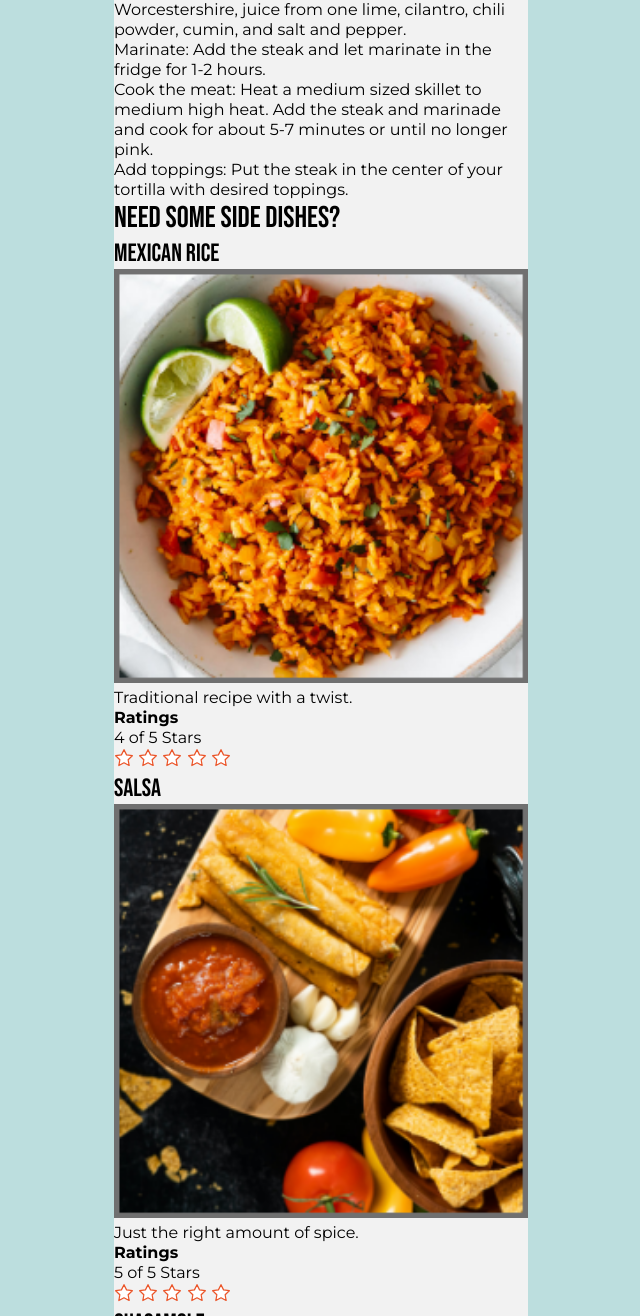
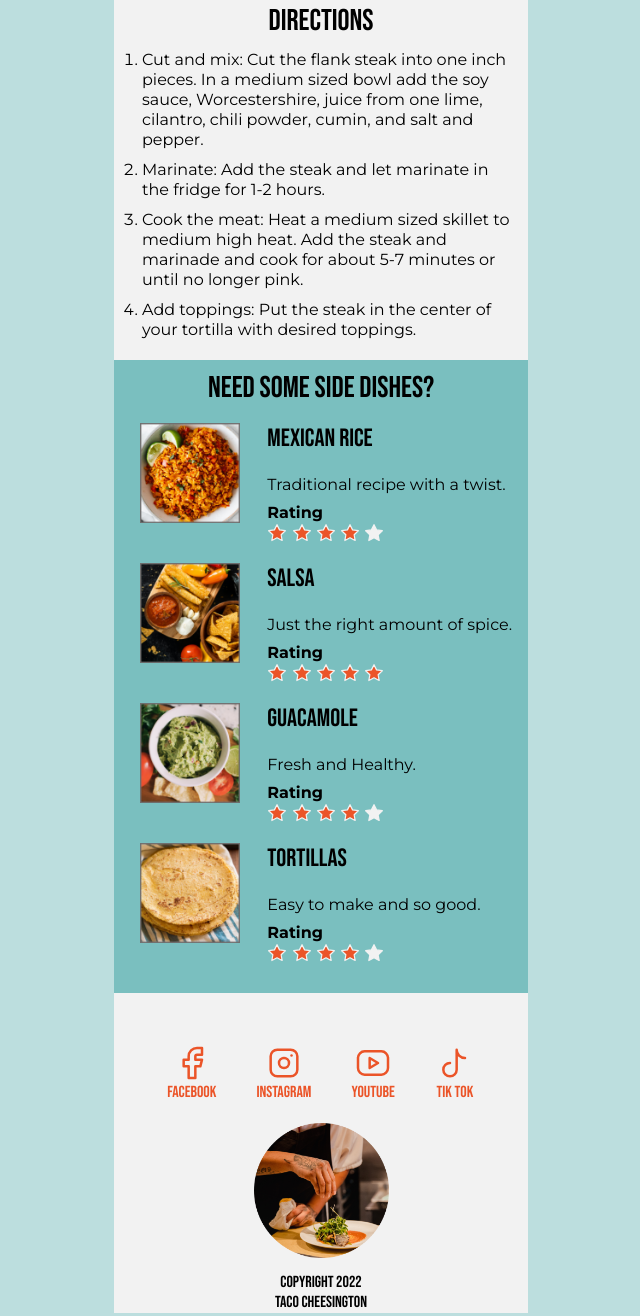
Before and after one commit to dchurst/recipe, a plain HTML site: page index.html in a window 1280 px wide. Shown: the part 1484-2800 px from the top of the page, without its empty margins (319-959 px from the left). Drawn offline with Linux system fonts and the light colour scheme.

Commit message:
Mobile version complete
Completed mobile version of webpage

```diff
--- a/index.html
+++ b/index.html
@@ -65,14 +65,12 @@
         </header>
 
         <main>
-            <figure>
+            <div id="street-tacos">
                 <img src="images/street-tacos.png" alt="Freshly made tacos on a plate" width="1026" height="1539">
-            </figure>
-            <div>
                 <p>Street tacos are delicious, amazing, and oh so mouthwatering! Bite into tender steak, zesty lime flavor with a hint of spice and add on tomatoes, avocado, and onions for a savory bite you are going to love!</p>
                 <p>These street tacos are completely jam-packed with flavor and they are so easy to make. I love how the meat is so tender and juicy and only takes an hour to marinate! If you absolutely love tacos like me, try out these other amazing taco recipes! These taco-stuffed avocados, Baja fish tacos, and ground beef tacos will not disappoint!!</p>
             </div>
-            <section>
+            <section id="details">
                 <h2>Details</h2>
                 <dl>
                     <dt>Prep Time</dt>
@@ -91,7 +89,7 @@
                     <dd>6 Tacos</dd>
                 </dl>
             </section>
-            <section>
+            <section id="ingredients">
                 <h2>Ingredients</h2>
                 <ul>
                     <li>Flank steak</li>
@@ -107,7 +105,7 @@
                     <li>Corn tortillas</li>
                 </ul>
             </section>
-            <section>
+            <section id="directions">
                 <h2>Directions</h2>
                 <ol>
                     <li>Cut and mix: Cut the flank steak into one inch pieces. In a medium sized bowl add the soy sauce, Worcestershire, juice from one lime, cilantro, chili powder, cumin, and salt and pepper.</li>
@@ -118,14 +116,14 @@
             </section>
             <aside>
                 <h2>Need some side dishes?</h2>
-                <section>
+                <section class="side-dishes">
                     <h3>Mexican Rice</h3>
                     <img src="images/mexican-rice.png" alt="Bowl of Mexican rice with lime" width="234" height="234">
                     <p>Traditional recipe with a twist.</p>
                     <dl>
-                        <dt>Ratings</dt>
+                        <dt>Rating</dt>
                         <dd>
-                            <figure>
+                            <figure class="four-stars">
                                 <figcaption>4 of 5 Stars</figcaption>
                                 <svg xmlns="http://www.w3.org/2000/svg" class="icon icon-tabler icon-tabler-star" width="20" height="20" viewBox="0 0 24 24" stroke-width="1.5" stroke="#ffffff" fill="#ffffff" stroke-linecap="round" stroke-linejoin="round">
                                     <path stroke="none" d="M0 0h24v24H0z" fill="none"></path>
@@ -151,14 +149,14 @@
                         </dd>
                     </dl>
                 </section>
-                <section>
+                <section class="side-dishes">
                     <h3>Salsa</h3>
                     <img src="images/salsa.png" alt="Bowl of salsa next to chips and ingredients" width="234" height="234">
                     <p>Just the right amount of spice.</p>
                     <dl>
-                        <dt>Ratings</dt>
+                        <dt>Rating</dt>
                         <dd>
-                            <figure>
+                            <figure class="five-stars">
                                 <figcaption>5 of 5 Stars</figcaption>
                                 <svg xmlns="http://www.w3.org/2000/svg" class="icon icon-tabler icon-tabler-star" width="20" height="20" viewBox="0 0 24 24" stroke-width="1.5" stroke="#ffffff" fill="#ffffff" stroke-linecap="round" stroke-linejoin="round">
                                     <path stroke="none" d="M0 0h24v24H0z" fill="none"></path>
@@ -184,14 +182,14 @@
                         </dd>
                     </dl>
                 </section>
-                <section>
+                <section class="side-dishes">
                     <h3>Guacamole</h3>
                     <img src="images/guacamole.png" alt="Bowl of guacamole next to fresh ingredients" width="234" height="234">
                     <p>Fresh and Healthy.</p>
                     <dl>
-                        <dt>Ratings</dt>
+                        <dt>Rating</dt>
                         <dd>
-                            <figure>
+                            <figure class="four-stars">
                                 <figcaption>4 of 5 Stars</figcaption>
                                 <svg xmlns="http://www.w3.org/2000/svg" class="icon icon-tabler icon-tabler-star" width="20" height="20" viewBox="0 0 24 24" stroke-width="1.5" stroke="#ffffff" fill="#ffffff" stroke-linecap="round" stroke-linejoin="round">
                                     <path stroke="none" d="M0 0h24v24H0z" fill="none"></path>
@@ -217,14 +215,14 @@
                         </dd>
                     </dl>
                 </section>
-                <section>
+                <section class="side-dishes">
                     <h3>Tortillas</h3>
                     <img src="images/tortillas.png" alt="Frech baked tortillas cooling on a table" width="234" height="234">
                     <p>Easy to make and so good.</p>
                     <dl>
-                        <dt>Ratings</dt>
+                        <dt>Rating</dt>
                         <dd>
-                            <figure>
+                            <figure class="four-stars">
                                 <figcaption>4 of 5 Stars</figcaption>
                                 <svg xmlns="http://www.w3.org/2000/svg" class="icon icon-tabler icon-tabler-star" width="20" height="20" viewBox="0 0 24 24" stroke-width="1.5" stroke="#ffffff" fill="#ffffff" stroke-linecap="round" stroke-linejoin="round">
                                     <path stroke="none" d="M0 0h24v24H0z" fill="none"></path>
@@ -337,10 +335,12 @@
                       </svg></a></li>
                 </ul>
             </section>
-            <section>
+            <section id="copyright">
                 <h3>Good Eats</h3>
-                <p><small>Copyright 2022</small></p>
-                <p>Taco Cheesington</p>
+                <div>
+                    <p><small>Copyright 2022</small></p>
+                    <p>Taco Cheesington</p>
+                </div>
                 <img src="images/taco-cheesington.png" alt="Taco Cheesington preparing a dish" width="498" height="498">
             </section>
         </footer>
--- a/styles.css
+++ b/styles.css
@@ -69,7 +69,7 @@ body {
     width: 414px;
 }
 
-h1, h2, h3, nav a, nav span, nav p, menu li button, #social li, footer {
+h1, h2, h3, nav a, nav span, nav p, menu li button, #social li, footer, footer p {
     font-family: "Bebas Neue", sans-serif;
 }
 
@@ -169,7 +169,7 @@ nav li:first-child a {
     background-color: #EB5428;
     position: absolute;
     top: 0;
-    right: 120px;
+    right: 125px;
 }
 
 nav li:first-child a svg {
@@ -262,3 +262,146 @@ nav ul li a {
 }
 
 /* Main Content */
+
+#street-tacos p {
+    margin: 10px;
+}
+
+#details h2, #ingredients h2, #directions h2 {
+    text-align: center;
+}
+
+#details dl {
+    display: grid;
+    grid-template-columns: .75fr 2fr;
+    margin: 10px;
+}
+
+#ingredients {
+    margin: 20px 0 10px 28px;
+}
+
+#ingredients ul li {
+    margin: 10px 0;
+    list-style-type: disc;
+}
+
+#directions {
+    margin: 10px 0 20px 0;
+}
+
+#directions ol li {
+    margin: 10px 10px 10px 28px;
+    list-style-type: normal;
+}
+
+/* Aside Content */
+
+aside {
+    background-color: var(--dark-blue);
+    padding: 10px;
+}
+
+aside h2 {
+    margin-bottom: 15px;
+    text-align: center;
+}
+
+.side-dishes {
+    align-items: stretch;
+    display: grid;
+    grid-template-columns: 1fr 2fr;
+    height: 125px;
+    margin: 15px 0;
+}
+
+.side-dishes img {
+    grid-column-start: 1;
+    height: 100px;
+    justify-self: center;
+    width: 100px;
+}
+
+.side-dishes figcaption {
+    display: none;
+}
+
+.side-dishes h3, .side-dishes p, .side-dishes dl {
+    grid-column-start: 2;
+    grid-row-start: 1;
+    margin-left: 12px;
+}
+
+.side-dishes h3 {
+    margin-left: 12px;
+}
+
+.side-dishes p {
+    align-self: center;
+}
+
+.side-dishes dl {
+    align-self: end;
+    margin-left: 12px;
+}
+
+.four-stars svg:nth-child(-n+5) {
+    fill: var(--orange);
+    stroke: var(--white);
+}
+
+.four-stars svg:last-of-type {
+    fill: var(--white);
+    stroke: var(--white);
+}
+
+.five-stars svg {
+    fill: var(--orange);
+    stroke: var(--white);
+}
+
+/* Footer Content */
+
+footer h2, footer h3 {
+    display: none;
+}
+
+#social ul {
+    display: flex;
+    flex-direction: row;
+    justify-content: center;
+    margin: 50px 0 20px;
+}
+
+#social ul li {
+    margin: 0 20px;
+}
+
+#social ul li a {
+    align-items: center;
+    color: var(--orange);
+    display: flex;
+    flex-direction: column-reverse;
+    text-decoration: none;
+}
+
+#copyright {
+    align-items: center;
+    display: flex;
+    flex-direction: column-reverse;
+}
+
+#copyright img {
+    height: 135px;
+    width: 135px;
+}
+
+#copyright div {
+    align-items: center;
+    display: flex;
+    flex-direction: column;
+}
+
+#copyright div p:first-of-type {
+    margin-top: 15px;
+}
```
